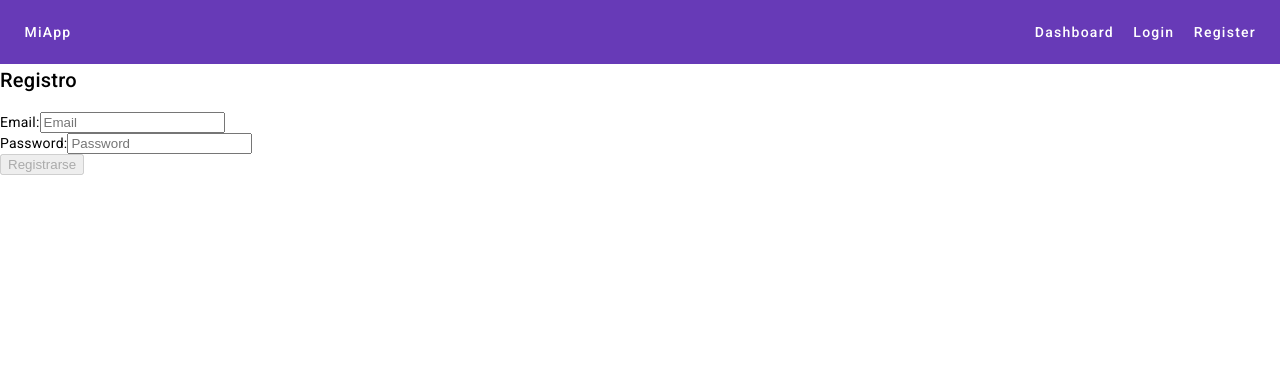
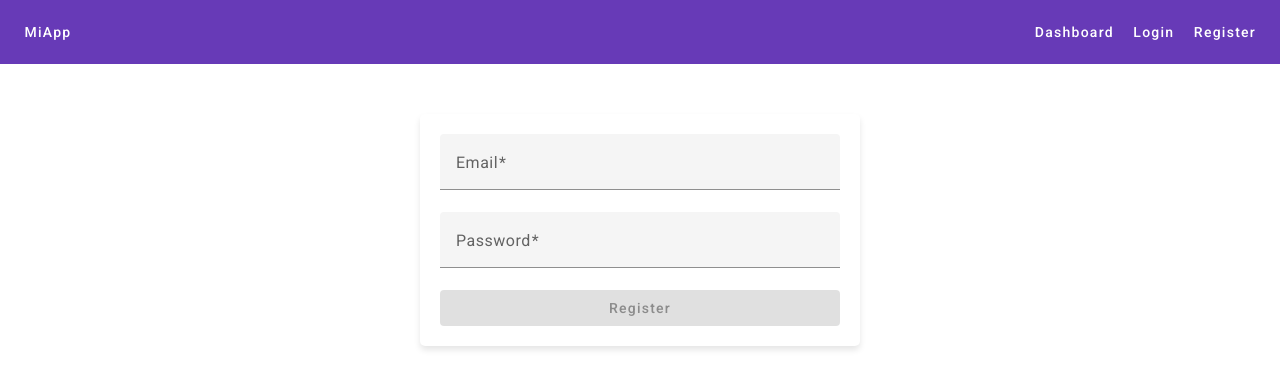
Before and after one commit to Poltier/decision-app, an Angular app: page /register in a window 1280 px wide. Shown: the top 388 px of the page. Built offline with nearby package versions, Linux system fonts and the light colour scheme; no server answers.

Commit message:
modificación register/login

```diff
--- a/src/app/register/register.component.css
+++ b/src/app/register/register.component.css
@@ -0,0 +1,19 @@
+.register-container {
+    max-width: 400px;
+    margin: 50px auto;
+    padding: 20px;
+    border-radius: 5px;
+    box-shadow: 0 4px 6px rgba(0,0,0,0.1);
+    background: #fff;
+}
+
+.register-form {
+    display: flex;
+    flex-direction: column;
+}
+
+.error-message {
+    color: #d32f2f;
+    margin-top: 10px;
+    text-align: center;
+}
--- a/src/app/register/register.component.html
+++ b/src/app/register/register.component.html
@@ -1,20 +1,33 @@
-<h2>Registro</h2>
-<form [formGroup]="registerForm" (ngSubmit)="onRegister()">
-    <div>
-        <label for="email">Email:</label>
-        <input type="email" formControlName="email" placeholder="Email" required>
-        <div *ngIf="registerForm.get('email')?.invalid && registerForm.get('email')?.touched">
-            <p *ngIf="registerForm.get('email')?.errors?.['required']">Email is required.</p>
-            <p *ngIf="registerForm.get('email')?.errors?.['email']">Email is not valid.</p>
-        </div>
-    </div>
-    <div>
-        <label for="password">Password:</label>
-        <input type="password" formControlName="password" placeholder="Password" required>
-        <div *ngIf="registerForm.get('password')?.invalid && registerForm.get('password')?.touched">
-            <p *ngIf="registerForm.get('password')?.errors?.['required']">Password is required.</p>
-            <p *ngIf="registerForm.get('password')?.errors?.['minlength']">Password must be at least 8 characters long.</p>
-        </div>
-    </div>
-    <button type="submit" [disabled]="registerForm.invalid">Registrarse</button>
-</form>
+<div class="register-container">
+    <form [formGroup]="registerForm" (ngSubmit)="onRegister()" class="register-form">
+
+      <mat-form-field appearance="fill">
+        <mat-label>Email</mat-label>
+        <input matInput formControlName="email" placeholder="Email">
+        <mat-error *ngIf="registerForm.get('email')?.errors?.['required']">
+          Email is required.
+        </mat-error>
+        <mat-error *ngIf="registerForm.get('email')?.errors?.['email']">
+          Email is not valid.
+        </mat-error>
+      </mat-form-field>
+
+      <mat-form-field appearance="fill">
+        <mat-label>Password</mat-label>
+        <input matInput formControlName="password" type="password">
+        <mat-error *ngIf="registerForm.get('password')?.errors?.['required']">
+          Password is required.
+        </mat-error>
+        <mat-error *ngIf="registerForm.get('password')?.errors?.['minlength']">
+          Password must be at least 8 characters long.
+        </mat-error>
+        <mat-error *ngIf="registerForm.get('password')?.errors?.['maxlength']">
+            Password must be less than 20 characters long.
+        </mat-error>
+      </mat-form-field>
+
+      <button mat-raised-button color="primary" type="submit" [disabled]="registerForm.invalid">
+        Register
+      </button>
+    </form>
+  </div>
--- a/src/app/register/register.component.ts
+++ b/src/app/register/register.component.ts
@@ -14,7 +14,12 @@ export class RegisterComponent {
   constructor(private fb: FormBuilder, private firebaseService: FirebaseService, private router: Router) {
     this.registerForm = this.fb.group({
       email: ['', [Validators.required, Validators.email]],
-      password: ['', [Validators.required, Validators.minLength(6)]]
+      password: ['', [
+      Validators.required,
+      Validators.minLength(8),
+      Validators.maxLength(20),
+      // Validators.pattern('^(?=.*[a-z])(?=.*[A-Z])(?=.*[0-9])(?=.*[!@#\$%\^&\*])(?=.{8,})') opcional
+      ]]
     });
   }
 
```
